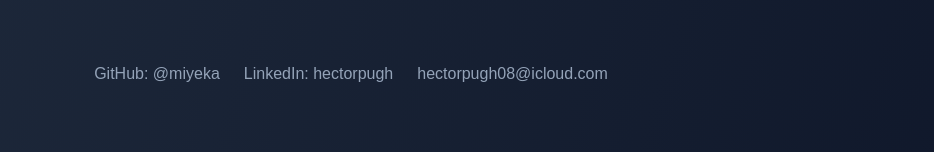
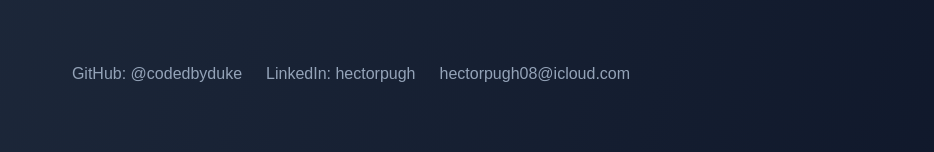
Before and after one commit to PanicAtTheKernl/duke-portfolio, a Next.js app: page / in a window 1280 px wide. Shown: the part 3676-3828 px from the top of the page, without its empty margins (289-1223 px from the left). Built offline with nearby package versions, Linux system fonts and the light colour scheme.

Commit message:
Fix incorrect labelling

```diff
--- a/pages/index.js
+++ b/pages/index.js
@@ -325,7 +325,7 @@
 
             <div className="flex flex-wrap justify-center gap-6 pt-8 text-slate-400">
               <a href="https://github.com/codedbyduke" className="hover:text-cyan-400 transition-colors">
-                GitHub: @miyeka
+                GitHub: @codedbyduke
               </a>
               <a href="https://linkedin.com/in/hectorpugh" className="hover:text-cyan-400 transition-colors">
                 LinkedIn: hectorpugh
```
